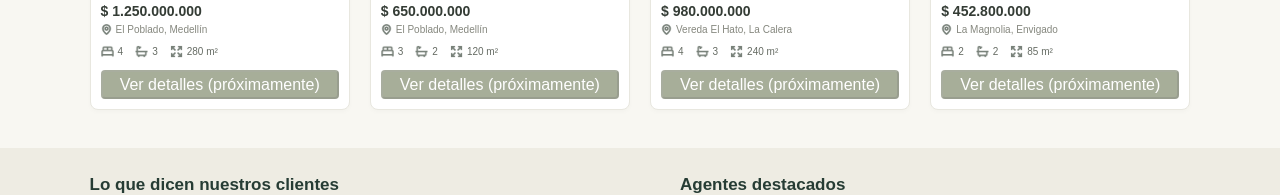
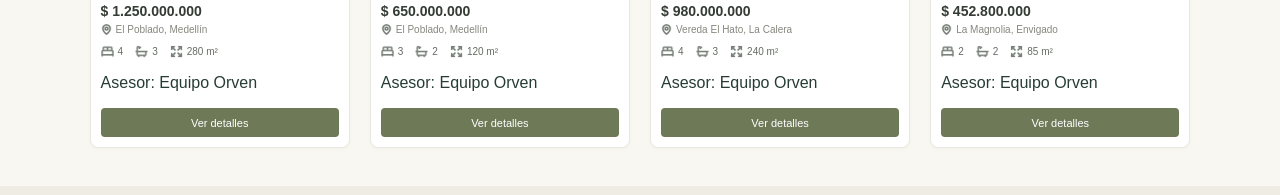
Before and after one commit to Dalmar-Campaz/Orven---Real-State-website, a React (Vite) app: page / in a window 1280 px wide. Shown: the part 565-760 px from the top of the page. Built offline with nearby package versions, Linux system fonts and the light colour scheme; a web font is replaced by a local one.

Commit message:
Connect property cards to agent data and detail view

```diff
--- a/src/components/TarjetaPropiedad/TarjetaPropiedad.tsx
+++ b/src/components/TarjetaPropiedad/TarjetaPropiedad.tsx
@@ -1,3 +1,4 @@
+import { Link } from "react-router-dom";
 import bañosIcon from "../../assets/icons/baños.png";
 import addFavIcon from "../../assets/icons/add-fav.png";
 import favIcon from "../../assets/icons/fav.png";
@@ -5,19 +6,23 @@ import habitacionesIcon from "../../assets/icons/habitaciones.png";
 import tamañoIcon from "../../assets/icons/tamaño.png";
 import ubicacionIcon from "../../assets/icons/ubicacion.png";
 import { formatoPrecio, ubicacionCorta } from "../../utils/formato";
-import type { Propiedad } from "../../types/propiedad";
+import type { Agente, Propiedad } from "../../types/propiedad";
 import "./TarjetaPropiedad.css";
 
-type Props =
-  | {
+type Props = {
   propiedad: Propiedad;
+  agente?: Agente;
   favoritos: number[];
   onToggleFavorito: (id: number) => void;
 };
 
-export default function TarjetaPropiedad(props: Props) {
-  const { propiedad } = props;
-  const esFavorita = props.favoritos.includes(propiedad.id);
+export default function TarjetaPropiedad({
+  propiedad,
+  agente,
+  favoritos,
+  onToggleFavorito,
+}: Props) {
+  const esFavorita = favoritos.includes(propiedad.id);
 
   return (
     <article className="property-card">
@@ -27,7 +32,7 @@ export default function TarjetaPropiedad(props: Props) {
         <button
           type="button"
           className={`favorite-button ${esFavorita ? "is-favorite" : ""}`}
-            onClick={() => props.onToggleFavorito(propiedad.id)}
+          onClick={() => onToggleFavorito(propiedad.id)}
           aria-label={esFavorita ? "Quitar de favoritos" : "Agregar a favoritos"}
           aria-pressed={esFavorita}
         >
@@ -41,7 +46,7 @@ export default function TarjetaPropiedad(props: Props) {
         <p className="property-location">
           <img
             src={ubicacionIcon}
-              alt="ubicación"
+            alt=""
             style={{ width: 11, marginBottom: "-2px", marginRight: "4px" }}
           />
           {ubicacionCorta(propiedad)}
@@ -49,27 +54,26 @@ export default function TarjetaPropiedad(props: Props) {
 
         <div className="property-features">
           <span>
-              <img className="icon" src={habitacionesIcon} alt="Habitaciones" />
+            <img className="icon" src={habitacionesIcon} alt="" />
             {propiedad.habitaciones}
           </span>
           <span>
-              <img className="icon" src={bañosIcon} alt="Baños" />
+            <img className="icon" src={bañosIcon} alt="" />
             {propiedad.banos}
           </span>
           <span>
-              <img className="icon" src={tamañoIcon} alt="Área" />
+            <img className="icon" src={tamañoIcon} alt="" />
             {propiedad.area} m²
           </span>
         </div>
 
-          <button
-            type="button"
-            className="property-button"
-            disabled
-            title="El detalle de cada propiedad se implementará en la Fase 3."
-          >
-            Ver detalles (próximamente)
-          </button>
+        <p className="property-agent">
+          Asesor: {agente?.nombre ?? "Equipo Orven"}
+        </p>
+
+        <Link className="property-button" to={`/propiedades/${propiedad.id}`}>
+          Ver detalles
+        </Link>
       </div>
     </article>
   );
```
Lines whose indentation alone changed are shown as unchanged.
